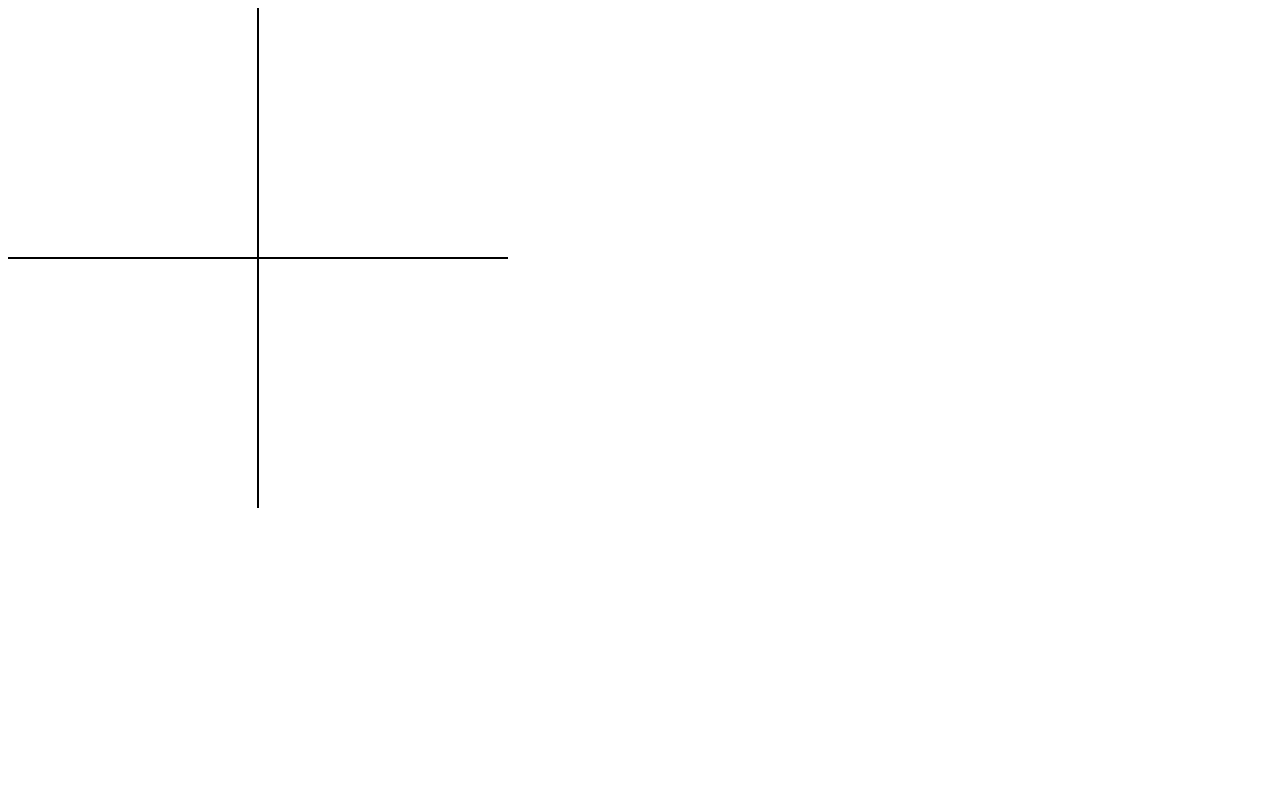
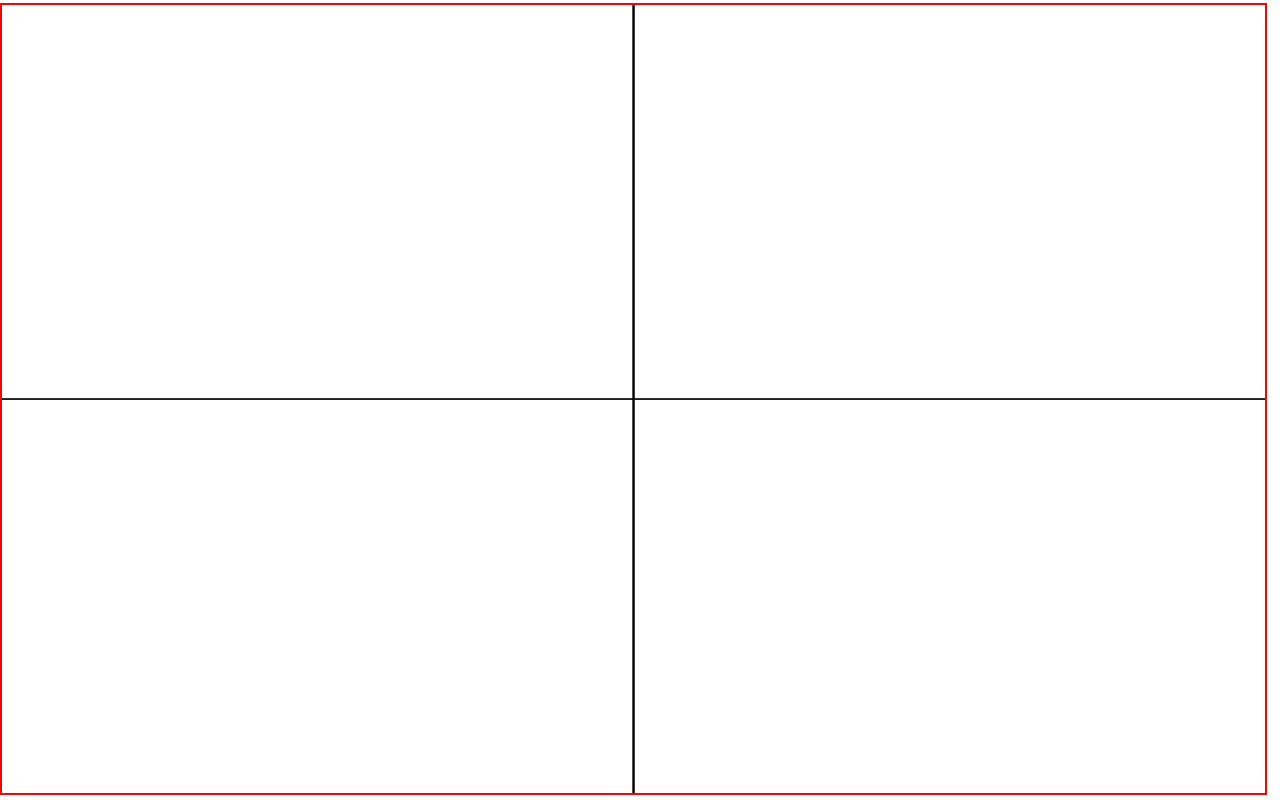
Before and after one commit to dianakhudoyan/coordinates, a plain HTML site: page index.html in a window 1280 px wide. Drawn offline with Linux system fonts and the light colour scheme.

Commit message:
Your commit message

```diff
--- a/index.html
+++ b/index.html
@@ -7,7 +7,10 @@
     <link rel="stylesheet" href="style.css">
 </head>
 <body>
-    <canvas id="myCanvas" width="500" height="500"></canvas>
+    <canvas id="myCanvas" width="1000" height="1000"></canvas>
+
+
 <script src="script.js"></script>
+
 </body>
 </html>
--- a/script.js
+++ b/script.js
@@ -6,12 +6,12 @@
   ctx.lineWidth = 2;
 
   ctx.beginPath();
-  ctx.moveTo(0, 250);
-  ctx.lineTo(500, 250);
+  ctx.moveTo(0, 500);
+  ctx.lineTo(1000, 500);
   ctx.stroke();
 
 
   ctx.beginPath();
-  ctx.moveTo(250, 0);
-  ctx.lineTo(250, 500);
+  ctx.moveTo(500, 0);
+  ctx.lineTo(500, 1000);
   ctx.stroke();
--- a/style.css
+++ b/style.css
@@ -0,0 +1,42 @@
+*{
+    margin: 0px; padding: 0px;
+    border: none; outline: none;
+    box-sizing: border-box;
+    text-transform: capitalize;
+    text-decoration: none;
+}
+
+
+/* body{
+    padding: 0;
+    margin: 0;
+    width: 100%;
+}
+
+canvas{
+    border: 10px solid red;
+    display: flex;
+    margin: 0 auto;
+    justify-content: center;
+    align-items: center;
+    max-width: 100vw;
+    max-height: 100vh;
+    flex: 1;
+
+
+} */
+body{
+    display: flex;
+    justify-content: center;
+    align-items: center;
+    /* height: 100vh; */
+}
+canvas{
+    border: 2px solid red;
+    position: absolute;
+    top: 3px;
+    left: 0px;
+    width: 99%;
+    height: 99vh;
+
+}
```
